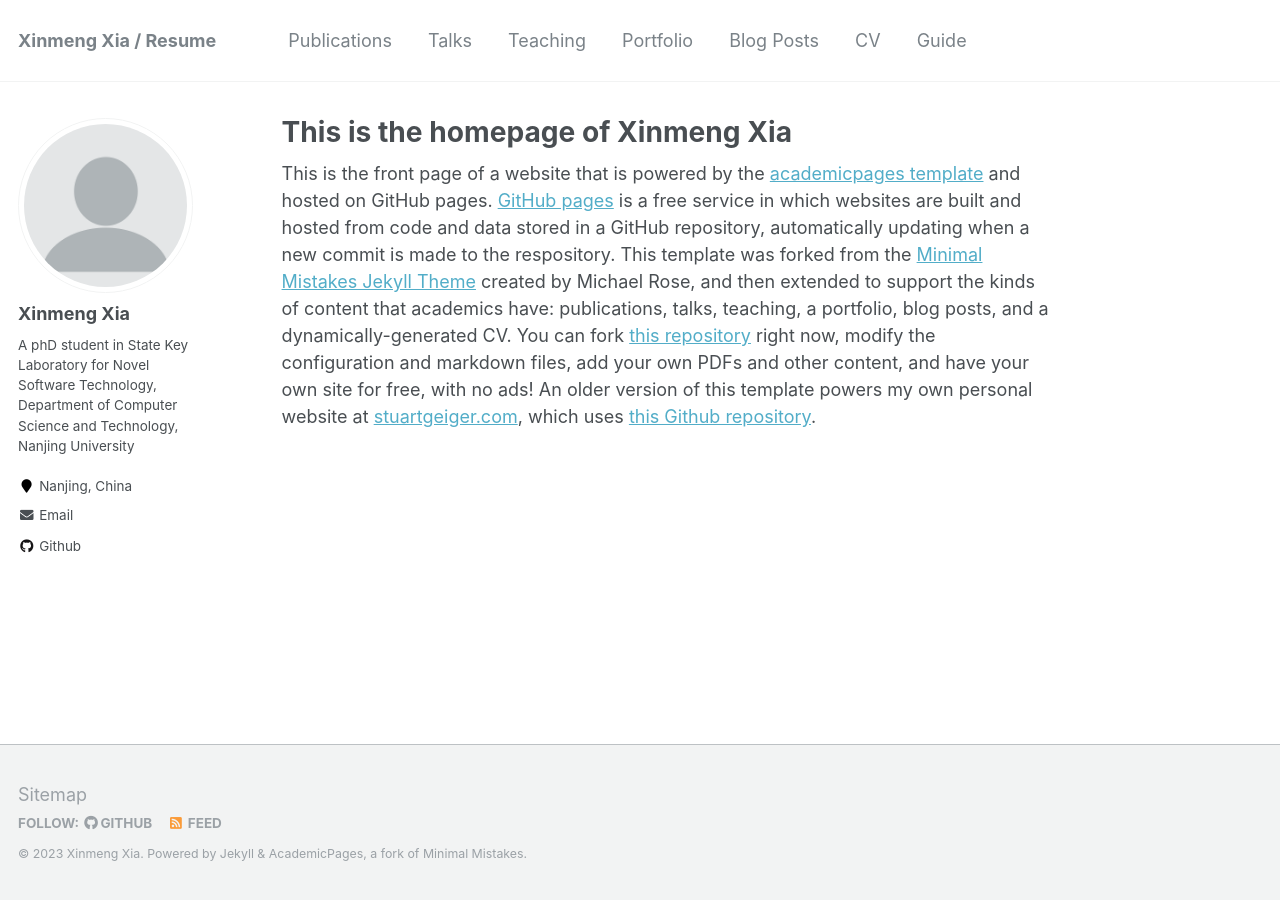
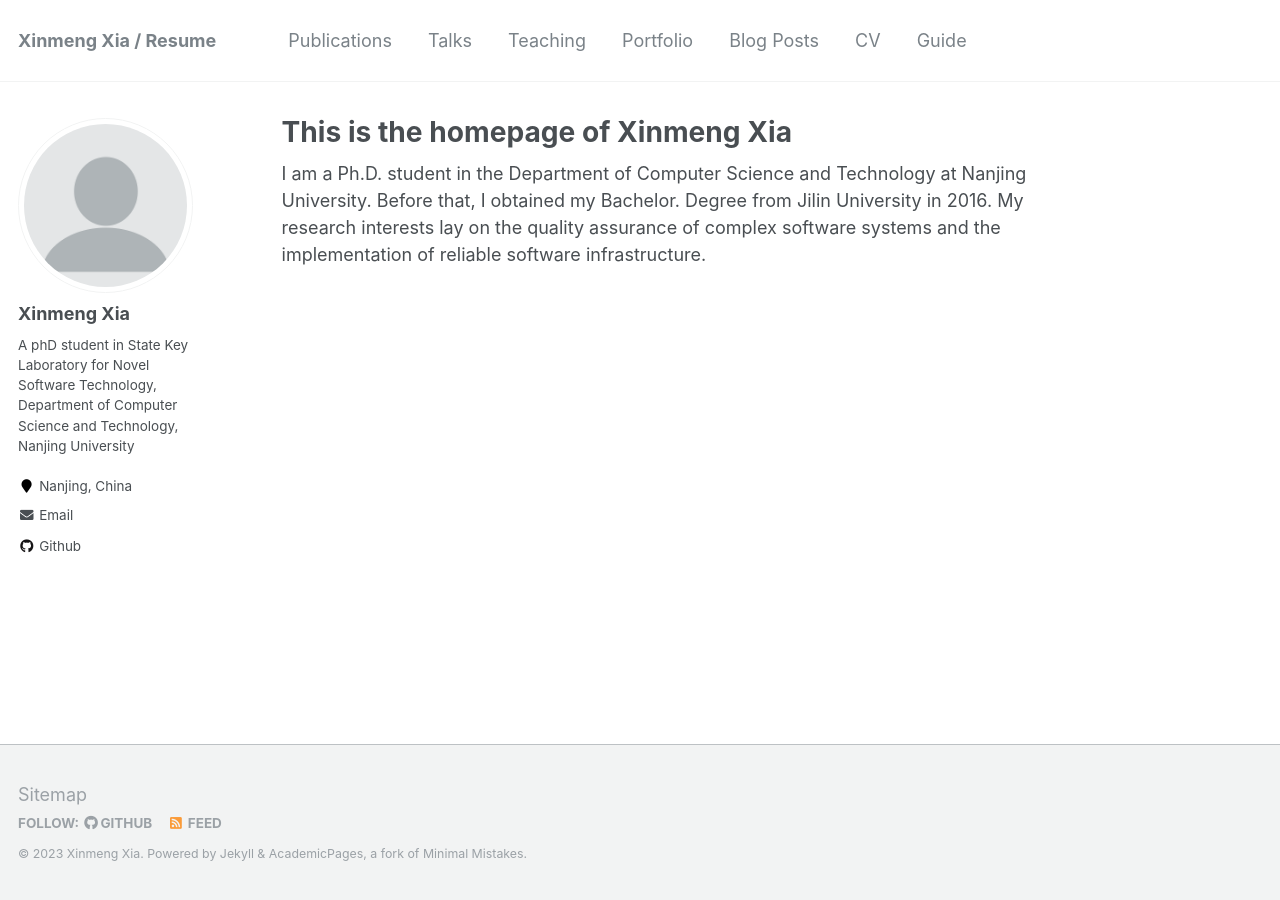
Before and after one commit to xiaxinmeng/xiaxinmeng.github.io, a Jekyll site: the page built from _pages/about.md, in a window 1280 px wide. Built offline with Jekyll 4.4.1, drawn with Linux system fonts in a browser that asks for light colours.

Commit message:
Update about.md

```diff
--- a/_pages/about.md
+++ b/_pages/about.md
@@ -8,4 +8,4 @@ redirect_from:
   - /about.html
 ---
 
-This is the front page of a website that is powered by the [academicpages template](https://github.com/academicpages/academicpages.github.io) and hosted on GitHub pages. [GitHub pages](https://pages.github.com) is a free service in which websites are built and hosted from code and data stored in a GitHub repository, automatically updating when a new commit is made to the respository. This template was forked from the [Minimal Mistakes Jekyll Theme](https://mmistakes.github.io/minimal-mistakes/) created by Michael Rose, and then extended to support the kinds of content that academics have: publications, talks, teaching, a portfolio, blog posts, and a dynamically-generated CV. You can fork [this repository](https://github.com/academicpages/academicpages.github.io) right now, modify the configuration and markdown files, add your own PDFs and other content, and have your own site for free, with no ads! An older version of this template powers my own personal website at [stuartgeiger.com](http://stuartgeiger.com), which uses [this Github repository](https://github.com/staeiou/staeiou.github.io).
+I am a Ph.D. student in the Department of Computer Science and Technology at Nanjing University. Before that, I obtained my Bachelor. Degree from Jilin University in 2016. My research interests lay on the quality assurance of complex software systems and the implementation of reliable software infrastructure.
```
